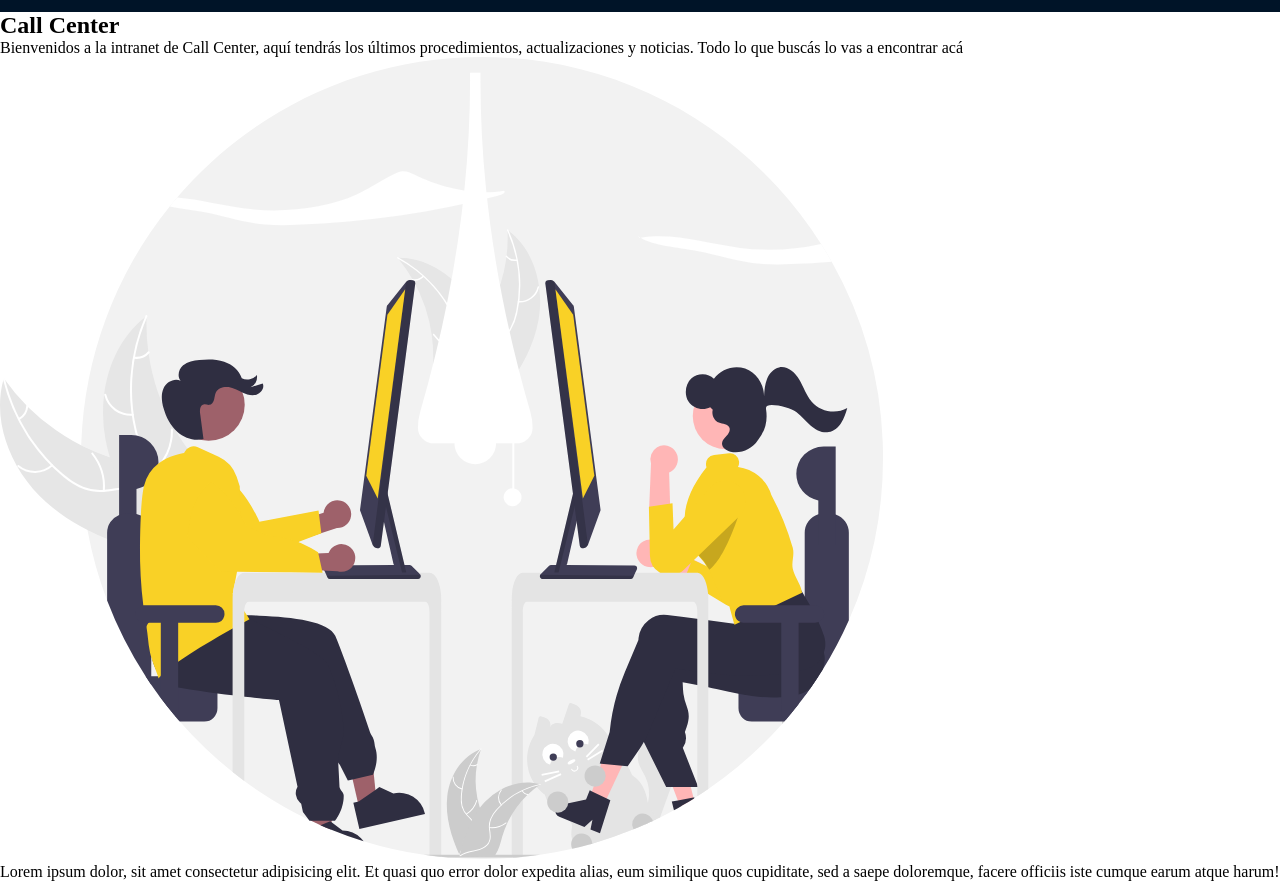
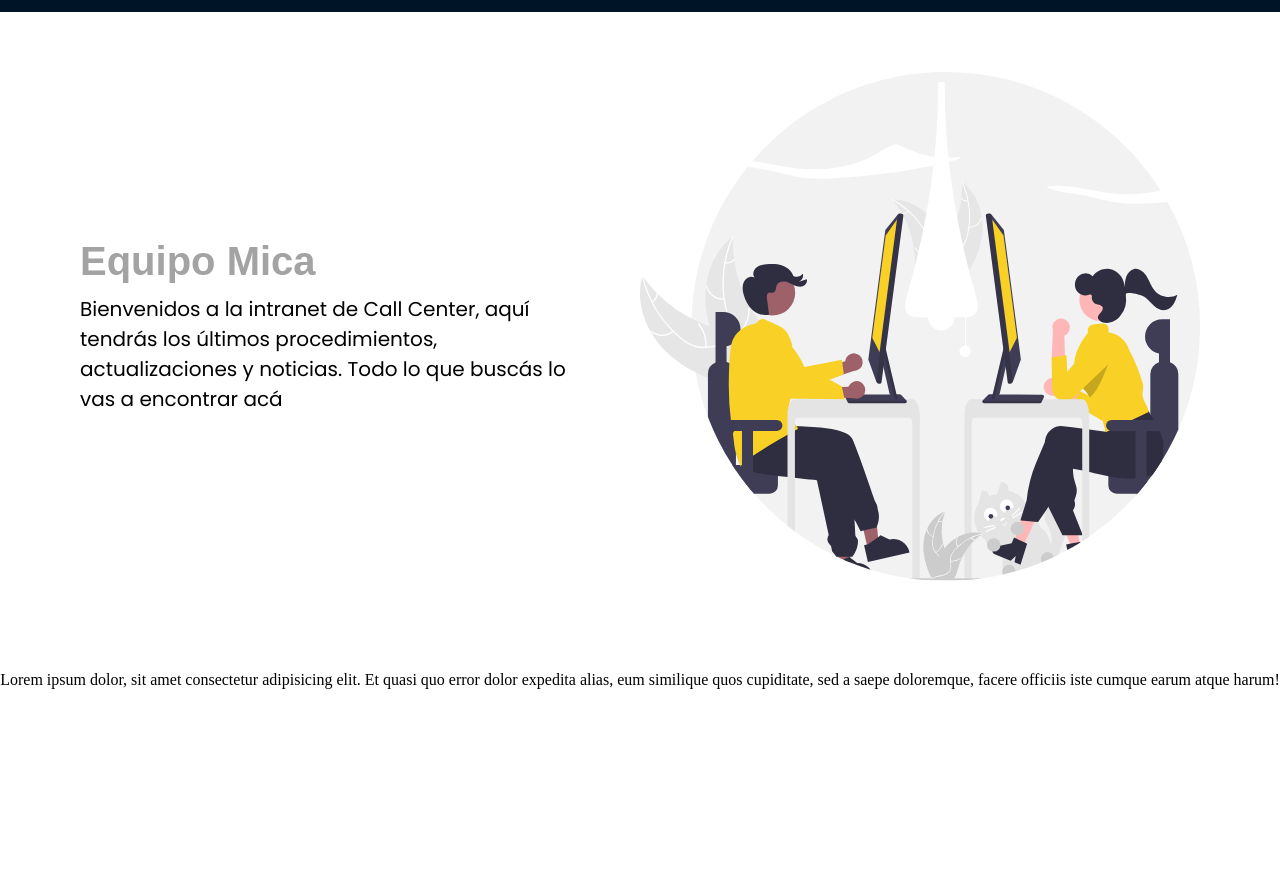
Before and after one commit to Micavillalba/landing-page, a plain HTML site: page index.html in a window 1280 px wide. Shown: the part 68-949 px from the top of the page. After the commit the page ends 800 px from the top, so only its background shows below. Drawn offline with Linux system fonts and the light colour scheme; a web font is replaced by a local one.

Commit message:
Flex en main y section

```diff
--- a/index.html
+++ b/index.html
@@ -21,12 +21,11 @@
     <main>
         <section id="hero">
             <div class="hero_info">
-                <h1>Call Center</h1>
+                <h1>Equipo Mica</h1>
                 <P>Bienvenidos a la intranet de Call Center, aquí tendrás los últimos procedimientos, actualizaciones y noticias. Todo lo que buscás lo vas a encontrar acá </P>
             </div>
-            <div class="Hero_img">
                 <img src="/img/heroimg.svg" alt="working">
-            </div>
+
         </section>
 
         <section id="about">
--- a/style.css
+++ b/style.css
@@ -1,10 +1,10 @@
-@import url('https://fonts.googleapis.com/css2?family=Unbounded:wght@400;700;900&display=swap');
-
+@import url('https://fonts.googleapis.com/css2?family=Poppins&family=Unbounded:wght@400;700;900&display=swap');
 *{
     margin: 0;
     padding: 0;
     box-sizing: border-box;
     list-style: none;
+    text-decoration: none;
 }
 :root {
     --font-color: #a3a3a3;
@@ -31,8 +31,7 @@ nav{
     gap: 2.5rem;
 }
 
-.item_link a{
-    text-decoration: none;
+.item_link a ,h1 {
     color: var(--font-color);
     font-family: "Unbounded", sans-serif;
     font-size: 1rem;
@@ -41,3 +40,39 @@ nav{
 a:hover{
     color:var(--color-hover)
 }
+
+main{
+    display: flex;
+    flex-direction: column;
+    gap: 30px;
+    justify-content: center;
+    align-items: center;
+    width: 100%;
+}
+
+#hero {
+    display: flex;
+    justify-content: center;
+    align-items: center;
+    gap: 60px;
+    padding: 60px 40px;
+    max-width: 1200px;
+}
+
+#hero img {
+    width: 50%;
+}
+
+.hero_info {
+    width: 50%;
+}
+
+.hero_info h1 {
+ font-size: 2.5rem;
+ padding-bottom: 10px;
+}
+
+.hero_info p {
+    font-size: 20px;
+    font-family: 'Poppins', sans-serif;
+}
```
